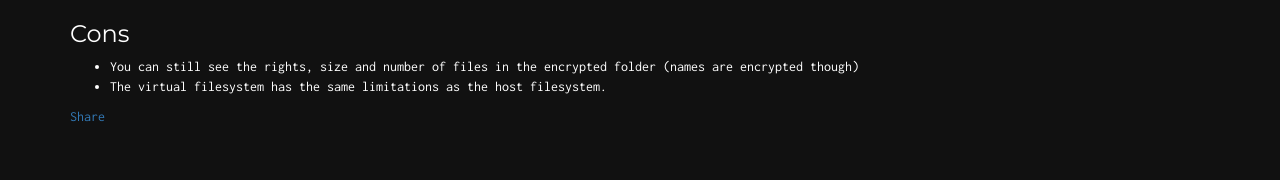
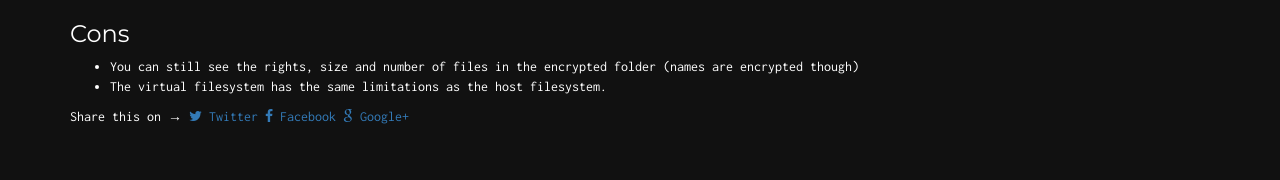
Before and after one commit to EricDupertuis/EricDupertuis.github.io, a Jekyll site: the page built from _posts/2015-10-18-working-with-encfs.md, in a window 1280 px wide. Shown: the part 2352-2532 px from the top of the page. Built offline with Jekyll 4.4.1, drawn with Linux system fonts in a browser that asks for light colours; comment, search, counter and statistics services are not loaded; before the commit the page ends 2507 px from its top, so only the background shows below that.

Commit message:
Finish and deploy

```diff
--- a/_config.yml
+++ b/_config.yml
@@ -9,3 +9,5 @@
 markdown: kramdown
 
 paginate: 5
+
+twitter_username : dupertuiseric
--- a/_layouts/post.html
+++ b/_layouts/post.html
@@ -8,21 +8,19 @@
         {{ page.date | date: "%b %-d, %Y" }}
         {% if page.author %} • {{ page.author }}{% endif %}
         {% if page.meta %} • {{ page.meta }}{% endif %}
+
     </p>
+
     {{ content }}
+    <div class="share-page">
+        Share this on &rarr;
+        <a href="https://twitter.com/intent/tweet?text={{ page.title }}&url={{ site.url }}{{ page.url }}&via={{ site.twitter_username }}&related={{ site.twitter_username }}" rel="nofollow" target="_blank" title="Share on Twitter"><i class="fa fa-twitter"></i> Twitter</a>
+        <a href="https://facebook.com/sharer.php?u={{ site.url }}{{ page.url }}" rel="nofollow" target="_blank" title="Share on Facebook"><i class="fa fa-facebook"></i> Facebook</a>
+        <a href="https://plus.google.com/share?url={{ site.url }}{{ page.url }}" rel="nofollow" target="_blank" title="Share on Google+"><i class="fa fa-google"></i> Google+</a>
+    </div>
     {% if page.comments %}
         <div id="disqus_thread"></div>
         <script>
-            /**
-             *  RECOMMENDED CONFIGURATION VARIABLES: EDIT AND UNCOMMENT THE SECTION BELOW TO INSERT DYNAMIC VALUES FROM YOUR PLATFORM OR CMS.
-             *  LEARN WHY DEFINING THESE VARIABLES IS IMPORTANT: https://disqus.com/admin/universalcode/#configuration-variables
-             */
-            /*
-             var disqus_config = function () {
-             this.page.url = PAGE_URL;  // Replace PAGE_URL with your page's canonical URL variable
-             this.page.identifier = PAGE_IDENTIFIER; // Replace PAGE_IDENTIFIER with your page's unique identifier variable
-             };
-             */
             (function() {  // DON'T EDIT BELOW THIS LINE
                 var d = document, s = d.createElement('script');
 
@@ -34,6 +32,4 @@
         </script>
         <noscript>Please enable JavaScript to view the <a href="https://disqus.com/?ref_noscript" rel="nofollow">comments powered by Disqus.</a></noscript>
     {% endif %}
-    <a href="https://twitter.com/share" class="twitter-share-button" data-via="dupertuiseric" data-size="large">Share</a>
-    <script>!function(d,s,id){var js,fjs=d.getElementsByTagName(s)[0],p=/^http:/.test(d.location)?'http':'https';if(!d.getElementById(id)){js=d.createElement(s);js.id=id;js.src=p+'://platform.twitter.com/widgets.js';fjs.parentNode.insertBefore(js,fjs);}}(document, 'script', 'twitter-wjs');</script>
 </div>
--- a/assets/css/main.css
+++ b/assets/css/main.css
@@ -117,6 +117,14 @@
     color: #fff;
 }
 
+.twitter-share-button {
+    display: inline-block;
+}
+
+#disqus_thread {
+    margin-top: 4em;
+}
+
 @media screen and (max-width: 768px) {
     #main-container {
         margin-top: 4em;
```
Also changed, not shown: _drafts/backup.md (+1 -0 lines).
